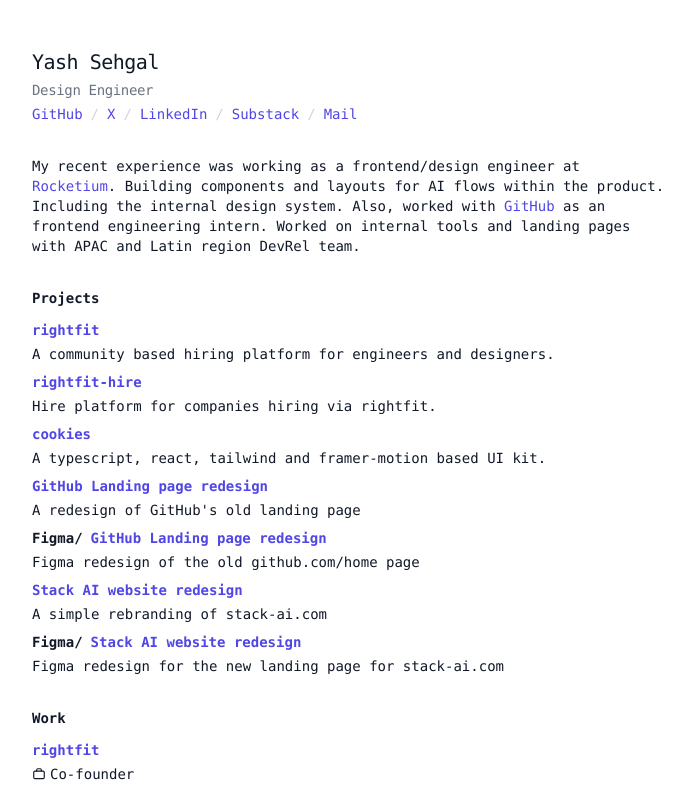
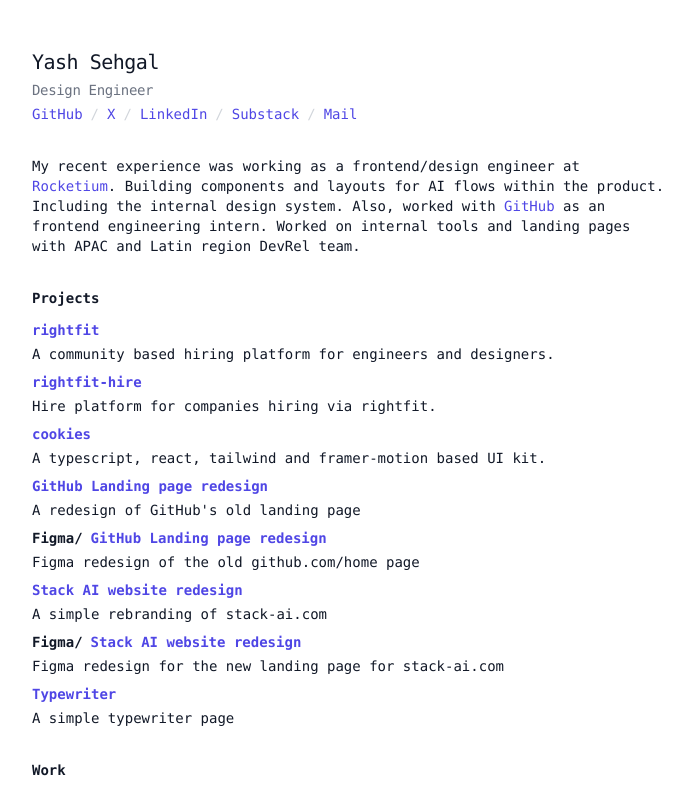
Before and after one commit to yashsehgal/personal-website, a Next.js app: page / in a window 1280 px wide. Shown: the top 794 px of the page, without its empty margins (288-980 px from the left). Built offline with nearby package versions, Linux system fonts and the light colour scheme.

Commit message:
chore: add typewriter to projects

```diff
--- a/components/sections/projects.tsx
+++ b/components/sections/projects.tsx
@@ -45,6 +45,11 @@ const PROJECTS: {
     label: 'Figma',
     link: 'https://www.figma.com/file/PIw6wbYcMe0JMwtA0yeuYy/StackAI-Landing-Page-Redesign---Design-Engineer-Assignment?type=design&node-id=1:2&mode=design&t=SVBbe6AGIXbRa9I9-1',
   },
+  {
+    name: 'Typewriter',
+    description: 'A simple typewriter page',
+    link: 'https://usetypewriter.vercel.app/',
+  },
 ];
 
 export default function Projects() {
```
